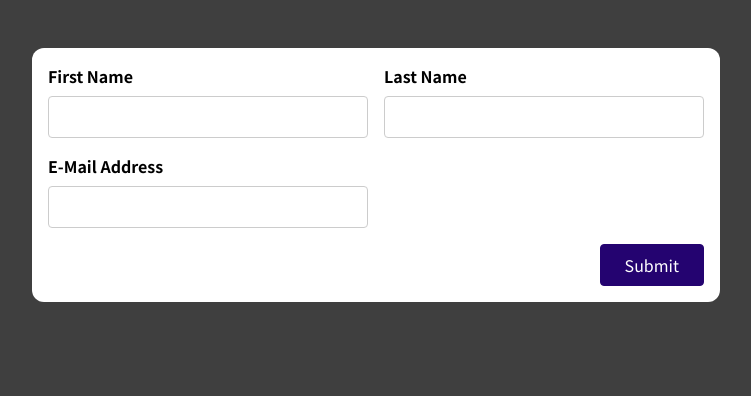
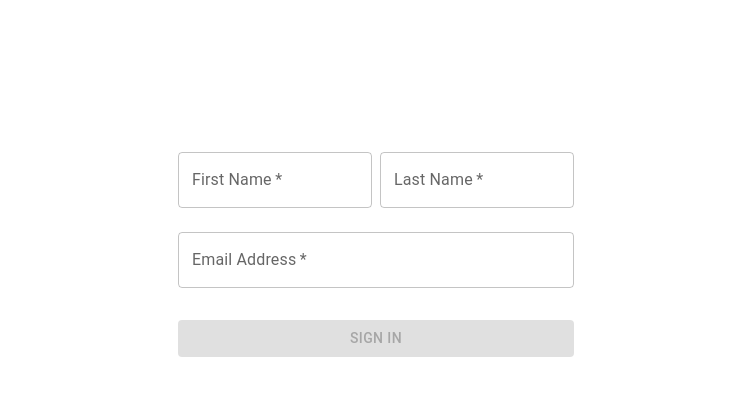
Before and after one commit to IndrePet/academind-react-course, a React (Create React App) app: page / in a window 1280 px wide. Shown: the top 396 px of the page, without its empty margins (264-1015 px from the left). Built offline with nearby package versions, Linux system fonts and the light colour scheme.

Commit message:
basic form with mui and validation

```diff
--- a/src/components/BasicForm.js
+++ b/src/components/BasicForm.js
@@ -1,25 +1,159 @@
-const BasicForm = (props) => {
+import Button from '@mui/material/Button';
+import CssBaseline from '@mui/material/CssBaseline';
+import TextField from '@mui/material/TextField';
+import Grid from '@mui/material/Grid';
+import Box from '@mui/material/Box';
+import Container from '@mui/material/Container';
+
+import useInput from '../hooks/use-input';
+
+const BasicForm = () => {
+  const {
+    value: enteredName,
+    isValid: enteredNameIsValid,
+    hasError: nameInputHasError,
+    valueChangeHandler: nameChangeHandler,
+    inputBlurHandler: nameBlurHandler,
+    reset: resetNameInput,
+  } = useInput((value) => value.trim() !== '');
+
+  const {
+    value: enteredSurname,
+    isValid: enteredSurnameIsValid,
+    hasError: surnameInputHasError,
+    valueChangeHandler: surnameChangeHandler,
+    inputBlurHandler: surnameBlurHandler,
+    reset: resetSurnameInput,
+  } = useInput((value) => value.trim() !== '');
+
+  const {
+    value: enteredEmail,
+    isValid: enteredEmailIsValid,
+    hasError: emailInputHasError,
+    valueChangeHandler: emailChangeHandler,
+    inputBlurHandler: emailBlurHandler,
+    reset: resetEmailInput,
+  } = useInput((value) => value.includes('@') && value.trim() !== '');
+
+  let formIsValid = false;
+
+  if (enteredNameIsValid && enteredSurnameIsValid && enteredEmailIsValid) {
+    formIsValid = true;
+  }
+
+  const handleSubmit = (event) => {
+    event.preventDefault();
+
+    if (!enteredNameIsValid && !enteredSurname && !enteredEmailIsValid) {
+      return;
+    }
+
+    resetNameInput();
+    resetSurnameInput();
+    resetEmailInput();
+  };
+
   return (
-    <form>
-      <div className="control-group">
-        <div className="form-control">
-          <label htmlFor="name">First Name</label>
-          <input type="text" id="name" />
-        </div>
-        <div className="form-control">
-          <label htmlFor="name">Last Name</label>
-          <input type="text" id="name" />
-        </div>
-      </div>
-      <div className="form-control">
-        <label htmlFor="name">E-Mail Address</label>
-        <input type="text" id="name" />
-      </div>
-      <div className="form-actions">
-        <button>Submit</button>
-      </div>
-    </form>
+    <Container component="main" maxWidth="xs">
+      <CssBaseline />
+      <Box
+        sx={{
+          marginTop: 8,
+          display: 'flex',
+          flexDirection: 'column',
+          alignItems: 'center',
+        }}
+      >
+        <Box component="form" onSubmit={handleSubmit} noValidate sx={{ mt: 1 }}>
+          <Grid container>
+            <Grid item xs sx={{ mr: 1 }}>
+              <TextField
+                margin="normal"
+                required
+                fullWidth
+                id="firstName"
+                label="First Name"
+                name="firstName"
+                autoComplete="off"
+                value={enteredName}
+                onChange={nameChangeHandler}
+                onBlur={nameBlurHandler}
+                helperText={
+                  nameInputHasError && 'Please enter a valid first name'
+                }
+                error={nameInputHasError}
+              />
+            </Grid>
+            <Grid item xs>
+              <TextField
+                margin="normal"
+                required
+                fullWidth
+                id="lastName"
+                label="Last Name"
+                name="lastName"
+                autoComplete="off"
+                value={enteredSurname}
+                onChange={surnameChangeHandler}
+                onBlur={surnameBlurHandler}
+                helperText={
+                  surnameInputHasError && 'Please enter a valid last name'
+                }
+                error={surnameInputHasError}
+              />
+            </Grid>
+          </Grid>
+          <TextField
+            margin="normal"
+            required
+            fullWidth
+            id="email"
+            label="Email Address"
+            name="email"
+            autoComplete="off"
+            value={enteredEmail}
+            onChange={emailChangeHandler}
+            onBlur={emailBlurHandler}
+            helperText={emailInputHasError && 'Please enter a valid email'}
+            error={emailInputHasError}
+          />
+          <Button
+            type="submit"
+            fullWidth
+            variant="contained"
+            sx={{ mt: 3, mb: 2 }}
+            disabled={!formIsValid}
+          >
+            Sign In
+          </Button>
+        </Box>
+      </Box>
+    </Container>
   );
 };
 
+// const BasicForm = (props) => {
+//   return (
+//     <form>
+//       <div className="control-group">
+//         <div className="form-control">
+//           <label htmlFor="name">First Name</label>
+//           <input type="text" id="name" />
+//         </div>
+//         <div className="form-control">
+//           <label htmlFor="name">Last Name</label>
+//           <input type="text" id="name" />
+//         </div>
+//       </div>
+//       <div className="form-control">
+//         <label htmlFor="name">E-Mail Address</label>
+//         <input type="text" id="name" />
+//       </div>
+//       <div className="form-actions">
+//         <button>Submit</button>
+//       </div>
+//     </form>
+//   );
+// };
+
 export default BasicForm;
```
